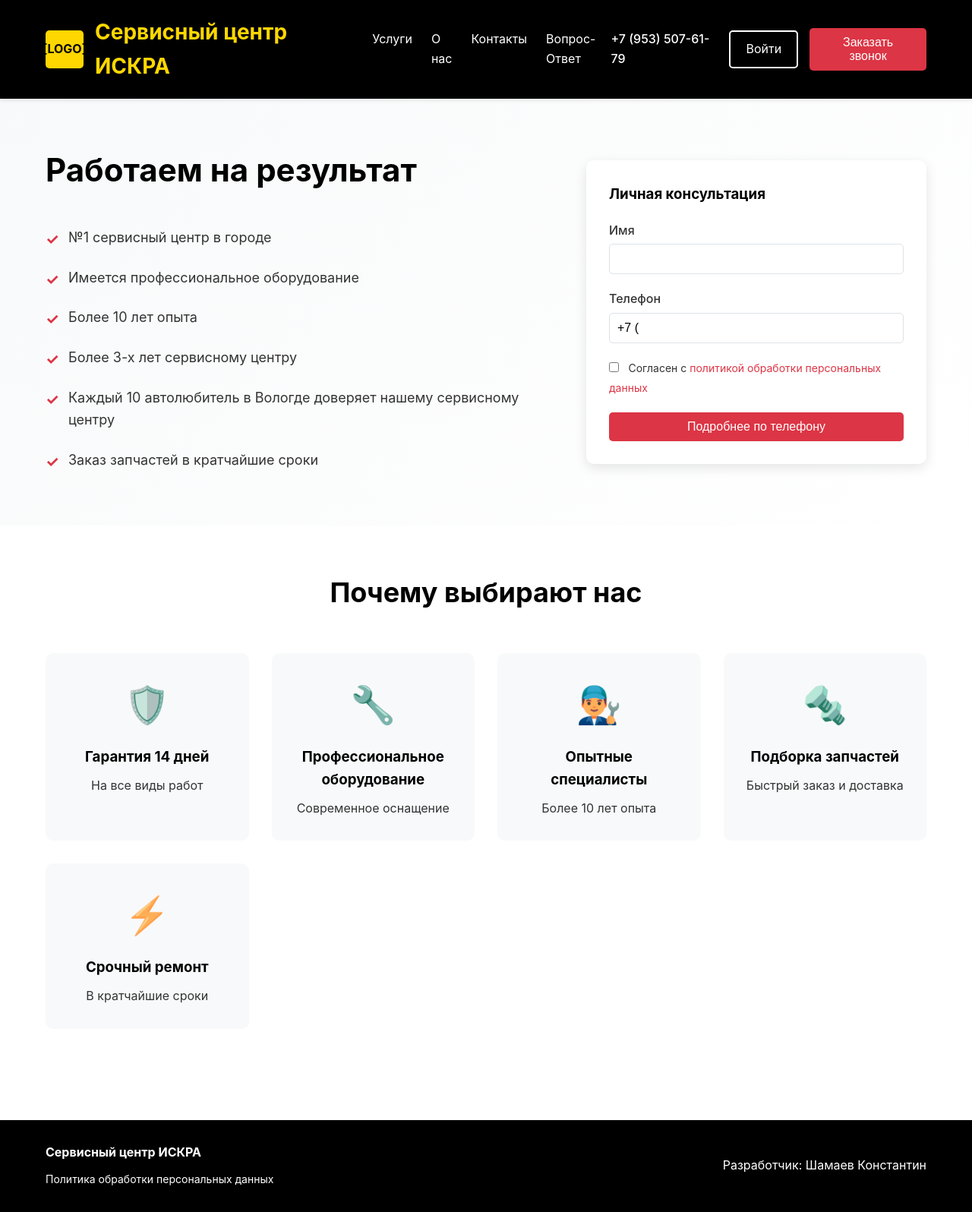
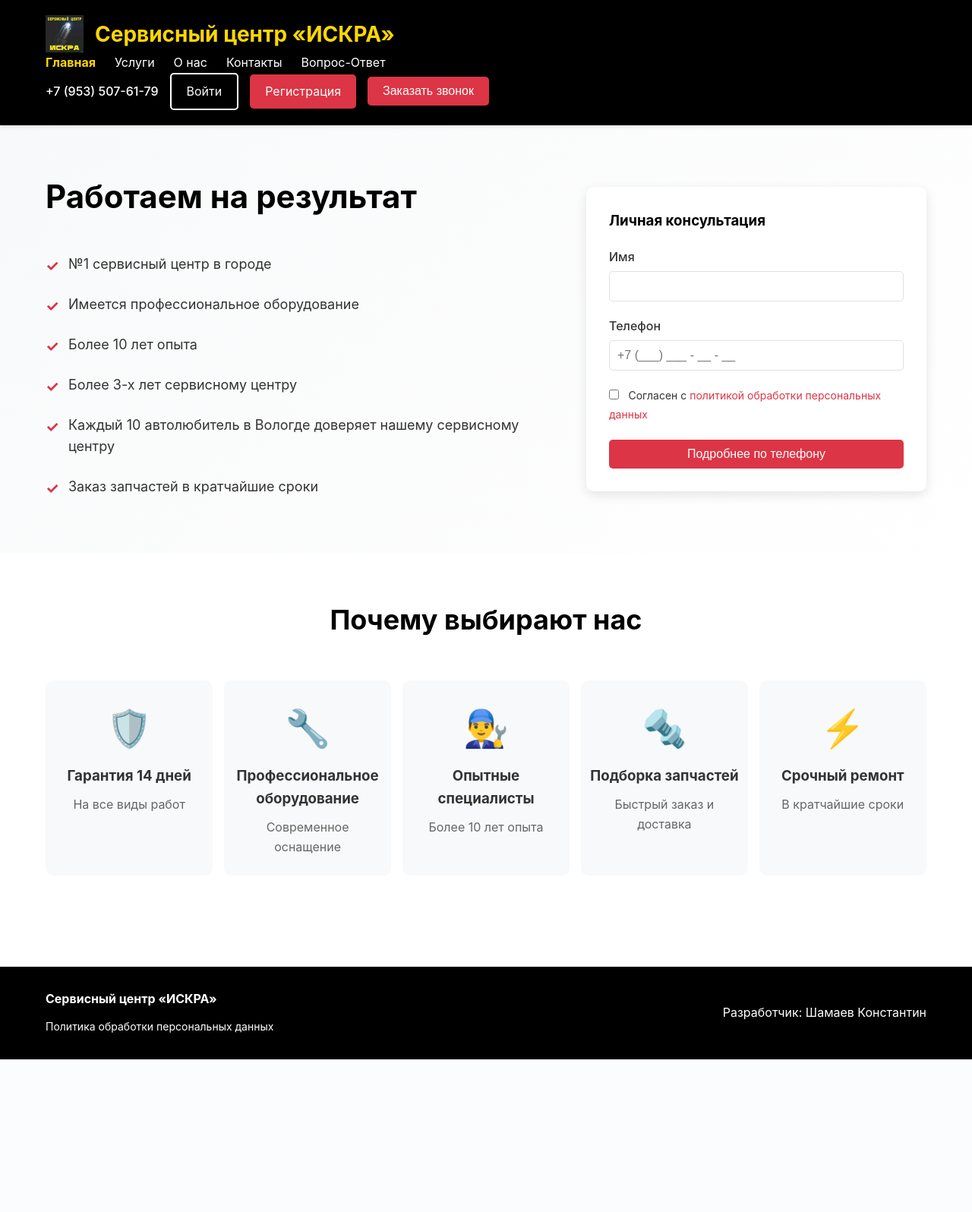
Before and after one commit to TRoNiTF/Spark-Service, a Django app: page / in a window 1280 px wide. Shown: the whole page at 76% size. After the commit the page ends 1395 px from the top, so only its background shows below. Run offline with Django 5.2, Linux system fonts and the light colour scheme.

Commit message:
Внес правки по доку

```diff
--- a/site_car_services/main/models.py
+++ b/site_car_services/main/models.py
@@ -1,7 +1,6 @@
 from django.db import models
 from django.contrib.auth.models import AbstractBaseUser, BaseUserManager, PermissionsMixin
 from django.core.validators import RegexValidator
-import re
 
 
 class CustomUserManager(BaseUserManager):
@@ -28,7 +27,7 @@ class CustomUser(AbstractBaseUser, PermissionsMixin):
     name = models.CharField('Имя', max_length=20)
     surname = models.CharField('Фамилия', max_length=20)
     patronymic = models.CharField('Отчество', max_length=20, blank=True, null=True)
-    telephone = models.CharField('Телефон', max_length=12, unique=True, validators=[telephone_validator])
+    telephone = models.CharField('Телефон', max_length=18, unique=True, validators=[telephone_validator])
     birth_date = models.DateField('Дата рождения', null=True, blank=True)
     image = models.ImageField('Фото профиля', upload_to='profile_images/', blank=True, null=True)
 
--- /dev/null
+++ b/site_car_services/static/css/advantages.css
@@ -0,0 +1,45 @@
+/* Специальные стили для преимуществ */
+.advantages-grid {
+    display: flex !important;
+    flex-wrap: wrap !important;
+    justify-content: space-between !important;
+    gap: 25px !important;
+}
+
+.advantage-item {
+    flex: 1 1 180px !important;
+    text-align: center !important;
+    padding: 25px 15px !important;
+    background: #f5f5f5 !important;
+    border-radius: 12px !important;
+}
+
+.advantage-icon {
+    font-size: 45px !important;
+    margin-bottom: 12px !important;
+    display: block !important;
+}
+
+.advantage-item h3 {
+    font-size: 16px !important;
+    margin: 10px 0 !important;
+    font-weight: bold !important;
+}
+
+.advantage-item p {
+    font-size: 13px !important;
+    color: #666 !important;
+    margin: 0 !important;
+}
+
+@media (max-width: 768px) {
+    .advantage-item {
+        flex: 1 1 45% !important;
+    }
+}
+
+@media (max-width: 480px) {
+    .advantage-item {
+        flex: 1 1 100% !important;
+    }
+}
--- a/site_car_services/static/css/style.css
+++ b/site_car_services/static/css/style.css
@@ -308,10 +308,73 @@ body {
     color: var(--color-black);
 }
 
+/* Преимущества - равномерное распределение */
+.advantages {
+    padding: 60px 0;
+    background-color: var(--color-white);
+}
+
+.section-title {
+    text-align: center;
+    font-size: 36px;
+    margin-bottom: 50px;
+    color: var(--color-black);
+}
+
 .advantages-grid {
-    display: grid;
-    grid-template-columns: repeat(auto-fit, minmax(250px, 1fr));
-    gap: 30px;
+    display: flex;
+    flex-wrap: wrap;
+    justify-content: space-between;
+    gap: 20px;
+}
+
+.advantage-item {
+    flex: 1;
+    min-width: 180px;
+    text-align: center;
+    padding: 30px 20px;
+    background-color: var(--color-gray);
+    border-radius: 10px;
+    transition: transform 0.3s;
+}
+
+.advantage-item:hover {
+    transform: translateY(-5px);
+}
+
+.advantage-icon {
+    font-size: 48px;
+    margin-bottom: 15px;
+    display: block;
+}
+
+.advantage-item h3 {
+    font-size: 18px;
+    margin-bottom: 10px;
+    color: var(--color-black);
+}
+
+.advantage-item p {
+    font-size: 14px;
+    color: #666;
+}
+
+/* Планшеты */
+@media (max-width: 900px) {
+    .advantages-grid {
+        justify-content: center;
+    }
+    .advantage-item {
+        flex: 0 1 calc(33.33% - 20px);
+        min-width: 200px;
+    }
+}
+
+/* Мобильные */
+@media (max-width: 600px) {
+    .advantage-item {
+        flex: 0 1 100%;
+    }
 }
 
 .advantage-item {
@@ -1073,3 +1136,28 @@ textarea.form-control {
         font-size: 14px;
     }
 }
+/* FAQ - увеличенные отступы */
+.faq-item {
+    margin-bottom: 30px;
+    border: 1px solid var(--color-border);
+    border-radius: 10px;
+    overflow: hidden;
+}
+
+.faq-question {
+    padding: 20px 25px;
+}
+
+.faq-answer p {
+    padding: 25px;
+    margin: 0;
+}
+
+.faq-contact {
+    margin-top: 50px;
+    padding: 40px;
+}
+
+.faq-contact .btn {
+    margin-top: 20px;
+}
--- a/site_car_services/static/js/main.js
+++ b/site_car_services/static/js/main.js
@@ -9,10 +9,8 @@ document.addEventListener('DOMContentLoaded', function() {
         });
     }
 
-    // Инициализация маски телефона для всех полей
     initPhoneMasks();
 
-    // Автоматическое закрытие сообщений через 5 секунд
     setTimeout(function() {
         const alerts = document.querySelectorAll('.alert');
         alerts.forEach(function(alert) {
@@ -25,7 +23,6 @@ document.addEventListener('DOMContentLoaded', function() {
     }, 5000);
 });
 
-// Модальное окно заказа звонка
 function openCallModal(serviceId = null) {
     const modal = document.getElementById('callModal');
     const serviceIdInput = document.getElementById('serviceId');
@@ -45,7 +42,6 @@ function closeCallModal() {
     document.getElementById('callForm').reset();
 }
 
-// Модальное окно политики конфиденциальности
 function openPrivacyModal() {
     const modal = document.getElementById('privacyModal');
     modal.style.display = 'block';
@@ -56,7 +52,6 @@ function closePrivacyModal() {
     modal.style.display = 'none';
 }
 
-// Закрытие модального окна при клике вне его
 window.onclick = function(event) {
     const callModal = document.getElementById('callModal');
     const privacyModal = document.getElementById('privacyModal');
@@ -69,7 +64,6 @@ window.onclick = function(event) {
     }
 }
 
-// Обработка формы заказа звонка
 document.addEventListener('DOMContentLoaded', function() {
     const callForm = document.getElementById('callForm');
     const consultationForm = document.getElementById('consultationForm');
@@ -117,23 +111,19 @@ function submitCallRequest(form) {
     });
 }
 
-// Toggle для FAQ
 function toggleFAQ(element) {
     const faqItem = element.parentElement;
     const allFaqItems = document.querySelectorAll('.faq-item');
 
-    // Закрываем все остальные
     allFaqItems.forEach(item => {
         if (item !== faqItem) {
             item.classList.remove('active');
         }
     });
 
-    // Переключаем текущий
     faqItem.classList.toggle('active');
 }
 
-// Показать/скрыть пароль
 function togglePassword(inputId) {
     const input = document.getElementById(inputId);
     if (input.type === 'password') {
@@ -143,29 +133,29 @@ function togglePassword(inputId) {
     }
 }
 
-// Маска для телефона
+// ========== ИСПРАВЛЕННАЯ МАСКА ДЛЯ ТЕЛЕФОНА ==========
 function initPhoneMasks() {
     const phoneInputs = document.querySelectorAll('.phone-input, #phone-input, #login-phone-input, #profile-phone-input');
 
     phoneInputs.forEach(input => {
+        input.value = '';
+
         input.addEventListener('input', function(e) {
             let value = e.target.value.replace(/\D/g, '');
 
-            // Если начинается с 8, заменяем на 7
             if (value.startsWith('8')) {
                 value = '7' + value.slice(1);
             }
 
-            // Если не начинается с 7, добавляем
-            if (!value.startsWith('7')) {
+            if (value && !value.startsWith('7')) {
                 value = '7' + value;
             }
 
-            // Ограничиваем длину (7 + 10 цифр)
             value = value.slice(0, 11);
 
-            // Форматируем
-            let formatted = '+7';
+            let formatted = '';
+            if (value.length > 0) {
+                formatted = '+7';
                 if (value.length > 1) {
                     formatted += ' (' + value.slice(1, 4);
                 }
@@ -178,42 +168,40 @@ function initPhoneMasks() {
                 if (value.length >= 10) {
                     formatted += '-' + value.slice(9, 11);
                 }
-
                 e.target.value = formatted;
+            } else {
+                e.target.value = '';
+            }
         });
 
         input.addEventListener('keydown', function(e) {
-            // Разрешаем: backspace, delete, tab, escape, enter
             if ([46, 8, 9, 27, 13].indexOf(e.keyCode) !== -1 ||
-                // Разрешаем: Ctrl+A, Ctrl+C, Ctrl+V, Ctrl+X
                 (e.keyCode === 65 && e.ctrlKey === true) ||
                 (e.keyCode === 67 && e.ctrlKey === true) ||
                 (e.keyCode === 86 && e.ctrlKey === true) ||
                 (e.keyCode === 88 && e.ctrlKey === true) ||
-                // Разрешаем: home, end, left, right
                 (e.keyCode >= 35 && e.keyCode <= 39)) {
                 return;
             }
-            // Запрещаем все, кроме цифр
             if ((e.shiftKey || (e.keyCode < 48 || e.keyCode > 57)) && (e.keyCode < 96 || e.keyCode > 105)) {
                 e.preventDefault();
             }
         });
 
-        // Устанавливаем начальное значение
-        if (!input.value || input.value === '') {
-            input.value = '+7 (';
+        input.addEventListener('focus', function(e) {
+            if (!e.target.value) {
+                e.target.value = '';
             }
+        });
 
-        input.addEventListener('focus', function(e) {
-            if (!e.target.value || e.target.value === '+7') {
-                e.target.value = '+7 (';
+        input.addEventListener('blur', function(e) {
+            if (e.target.value === '+7' || e.target.value === '+7 (') {
+                e.target.value = '';
             }
         });
     });
 }
 
-// Валидация формы регистрации
 document.addEventListener('DOMContentLoaded', function() {
     const registerForm = document.querySelector('.auth-form-container form');
 
@@ -222,7 +210,6 @@ document.addEventListener('DOMContentLoaded', function() {
         const password2 = document.getElementById('password2');
 
         if (password1 && password2) {
-            // Запрет копирования пароля
             password1.addEventListener('copy', function(e) {
                 e.preventDefault();
                 return false;
@@ -236,7 +223,6 @@ document.addEventListener('DOMContentLoaded', function() {
     }
 });
 
-// Предпросмотр изображения при загрузке
 document.addEventListener('DOMContentLoaded', function() {
     const imageInputs = document.querySelectorAll('input[type="file"][accept*="image"]');
 
@@ -244,14 +230,12 @@ document.addEventListener('DOMContentLoaded', function() {
         input.addEventListener('change', function(e) {
             const file = e.target.files[0];
             if (file) {
-                // Проверка размера (5MB)
                 if (file.size > 5 * 1024 * 1024) {
                     alert('Размер файла не должен превышать 5 МБ');
                     e.target.value = '';
                     return;
                 }
 
-                // Проверка формата
                 const allowedTypes = ['image/jpeg', 'image/png', 'image/gif', 'image/webp'];
                 if (!allowedTypes.includes(file.type)) {
                     alert('Допустимые форматы: JPG, PNG, GIF, WEBP');
@@ -263,7 +247,6 @@ document.addEventListener('DOMContentLoaded', function() {
     });
 });
 
-// Подсветка текущей страницы в навигации
 document.addEventListener('DOMContentLoaded', function() {
     const currentPath = window.location.pathname;
     const navLinks = document.querySelectorAll('.nav-menu a');
--- a/site_car_services/templates/base.html
+++ b/site_car_services/templates/base.html
@@ -2,45 +2,38 @@
 <html lang="ru">
 <head>
     <meta charset="UTF-8">
-    <meta name="viewport" content="width=device-width, initial-scale=1.0">
-    <title>{% block title %}Сервисный центр ИСКРА{% endblock %}</title>
+    <meta name="viewport" content="width=device-width, initial-scale=1.0, viewport-fit=cover">
+    <title>{% block title %}Сервисный центр «ИСКРА»{% endblock %}</title>
     {% load static %}
+    <link rel="icon" type="image/x-icon" href="{% static 'images/favicon.ico' %}">
+    <link rel="shortcut icon" type="image/png" href="{% static 'images/logo-icon.png' %}">
     <link rel="stylesheet" href="{% static 'css/style.css' %}">
+    <link rel="stylesheet" href="{% static 'css/responsive.css' %}">
+    <link rel="stylesheet" href="{% static 'css/advantages.css' %}">
 </head>
 <body>
-    <!-- Шапка сайта -->
     <header class="header">
         <div class="container">
-            <div class="header-content">
 <div class="logo-section">
     <a href="{% url 'home' %}" class="logo-link">
-                        <div class="logo-placeholder">[LOGO]</div>
-                        <h1 class="site-title">Сервисный центр ИСКРА</h1>
+        {% load static %}
+        <img src="{% static 'images/logo.png' %}" alt="Сервисный центр ИСКРА" style="height: 50px; width: auto;">
+        <h1 class="site-title">Сервисный центр «ИСКРА»</h1>
     </a>
 </div>
-
-                <nav class="navigation" id="mainNav">
                 <button class="nav-toggle" id="navToggle">
                     <span></span>
                     <span></span>
                     <span></span>
                 </button>
+
+                <nav class="navigation" id="mainNav">
                     <ul class="nav-menu" id="navMenu">
-                        {% if request.path != '/' %}
                         <li><a href="{% url 'home' %}">Главная</a></li>
-                        {% endif %}
-                        {% if request.path != '/services/' %}
                         <li><a href="{% url 'services' %}">Услуги</a></li>
-                        {% endif %}
-                        {% if request.path != '/about/' %}
                         <li><a href="{% url 'about' %}">О нас</a></li>
-                        {% endif %}
-                        {% if request.path != '/contacts/' %}
                         <li><a href="{% url 'contacts' %}">Контакты</a></li>
-                        {% endif %}
-                        {% if request.path != '/faq/' %}
                         <li><a href="{% url 'faq' %}">Вопрос-Ответ</a></li>
-                        {% endif %}
                     </ul>
                 </nav>
 
@@ -51,8 +44,10 @@
 
                     {% if user.is_authenticated %}
                         <a href="{% url 'profile' %}" class="btn btn-secondary">Профиль</a>
+                        <a href="{% url 'logout' %}" class="btn btn-danger">Выйти</a>
                     {% else %}
                         <a href="{% url 'login' %}" class="btn btn-secondary">Войти</a>
+                        <a href="{% url 'register' %}" class="btn btn-primary">Регистрация</a>
                     {% endif %}
 
                     <button class="btn btn-primary" onclick="openCallModal()">Заказать звонок</button>
@@ -61,7 +56,6 @@
         </div>
     </header>
 
-    <!-- Сообщения -->
     {% if messages %}
         <div class="messages-container">
             {% for message in messages %}
@@ -73,17 +67,15 @@
         </div>
     {% endif %}
 
-    <!-- Основной контент -->
     <main class="main-content">
         {% block content %}{% endblock %}
     </main>
 
-    <!-- Подвал сайта -->
     <footer class="footer">
         <div class="container">
             <div class="footer-content">
                 <div class="footer-left">
-                    <p class="footer-title">Сервисный центр ИСКРА</p>
+                    <p class="footer-title">Сервисный центр «ИСКРА»</p>
                     <a href="#" onclick="openPrivacyModal(); return false;" class="privacy-link">
                         Политика обработки персональных данных
                     </a>
@@ -95,12 +87,11 @@
         </div>
     </footer>
 
-    <!-- Модальное окно заказа звонка -->
     <div id="callModal" class="modal">
         <div class="modal-content">
             <span class="close" onclick="closeCallModal()">&times;</span>
             <h2>Заказать звонок</h2>
-            <p class="modal-info">Мы перезвоним вам в течение 15 минут</p>
+            <p class="modal-info">Перезвоним в течение 15 минут</p>
             <form id="callForm">
                 {% csrf_token %}
                 <input type="hidden" id="serviceId" name="service_id">
@@ -124,7 +115,6 @@
         </div>
     </div>
 
-    <!-- Модальное окно политики конфиденциальности -->
     <div id="privacyModal" class="modal">
         <div class="modal-content modal-large">
             <span class="close" onclick="closePrivacyModal()">&times;</span>
--- a/site_car_services/templates/main/home.html
+++ b/site_car_services/templates/main/home.html
@@ -1,8 +1,40 @@
 {% extends 'base.html' %}
 
-{% block title %}Главная - Сервисный центр ИСКРА{% endblock %}
+{% block title %}Главная — Сервисный центр «ИСКРА»{% endblock %}
 
 {% block content %}
+<style>
+    .advantages-grid-fix {
+        display: flex !important;
+        flex-direction: row !important;
+        flex-wrap: wrap !important;
+        justify-content: space-between !important;
+        width: 100% !important;
+        margin: 30px 0 0 0 !important;
+        padding: 0 !important;
+    }
+    .advantage-card {
+        width: 19% !important;
+        background: #f8f9fa !important;
+        padding: 25px 10px !important;
+        text-align: center !important;
+        border-radius: 10px !important;
+        box-sizing: border-box !important;
+    }
+    @media (max-width: 900px) {
+        .advantage-card {
+            width: 32% !important;
+            margin-bottom: 15px !important;
+        }
+    }
+    @media (max-width: 600px) {
+        .advantage-card {
+            width: 100% !important;
+            margin-bottom: 15px !important;
+        }
+    }
+</style>
+
 <section class="hero">
     <div class="container">
         <div class="hero-content">
@@ -48,31 +80,32 @@
 <section class="advantages">
     <div class="container">
         <h2 class="section-title">Почему выбирают нас</h2>
-        <div class="advantages-grid">
-            <div class="advantage-item">
-                <div class="advantage-icon">🛡️</div>
-                <h3>Гарантия 14 дней</h3>
-                <p>На все виды работ</p>
+
+        <div class="advantages-grid-fix">
+            <div class="advantage-card">
+                <div style="font-size: 48px;">🛡️</div>
+                <h3 style="margin: 10px 0;">Гарантия 14 дней</h3>
+                <p style="color: #666;">На все виды работ</p>
             </div>
-            <div class="advantage-item">
-                <div class="advantage-icon">🔧</div>
-                <h3>Профессиональное оборудование</h3>
-                <p>Современное оснащение</p>
+            <div class="advantage-card">
+                <div style="font-size: 48px;">🔧</div>
+                <h3 style="margin: 10px 0;">Профессиональное оборудование</h3>
+                <p style="color: #666;">Современное оснащение</p>
             </div>
-            <div class="advantage-item">
-                <div class="advantage-icon">👨‍🔧</div>
-                <h3>Опытные специалисты</h3>
-                <p>Более 10 лет опыта</p>
+            <div class="advantage-card">
+                <div style="font-size: 48px;">👨‍🔧</div>
+                <h3 style="margin: 10px 0;">Опытные специалисты</h3>
+                <p style="color: #666;">Более 10 лет опыта</p>
             </div>
-            <div class="advantage-item">
-                <div class="advantage-icon">🔩</div>
-                <h3>Подборка запчастей</h3>
-                <p>Быстрый заказ и доставка</p>
+            <div class="advantage-card">
+                <div style="font-size: 48px;">🔩</div>
+                <h3 style="margin: 10px 0;">Подборка запчастей</h3>
+                <p style="color: #666;">Быстрый заказ и доставка</p>
             </div>
-            <div class="advantage-item">
-                <div class="advantage-icon">⚡</div>
-                <h3>Срочный ремонт</h3>
-                <p>В кратчайшие сроки</p>
+            <div class="advantage-card">
+                <div style="font-size: 48px;">⚡</div>
+                <h3 style="margin: 10px 0;">Срочный ремонт</h3>
+                <p style="color: #666;">В кратчайшие сроки</p>
             </div>
         </div>
     </div>
```
Also changed, not shown: site_car_services/main/forms.py (+4 -8 lines), site_car_services/static/css/responsive.css (added, +75 -0 lines), site_car_services/templates/main/contacts.html (+4 -8 lines), site_car_services/templates/main/faq.html (+32 -15 lines), site_car_services/main/migrations/0001_initial.py, site_car_services/main/static/images/logo.png (added). Lines whose indentation alone changed are shown as unchanged.
